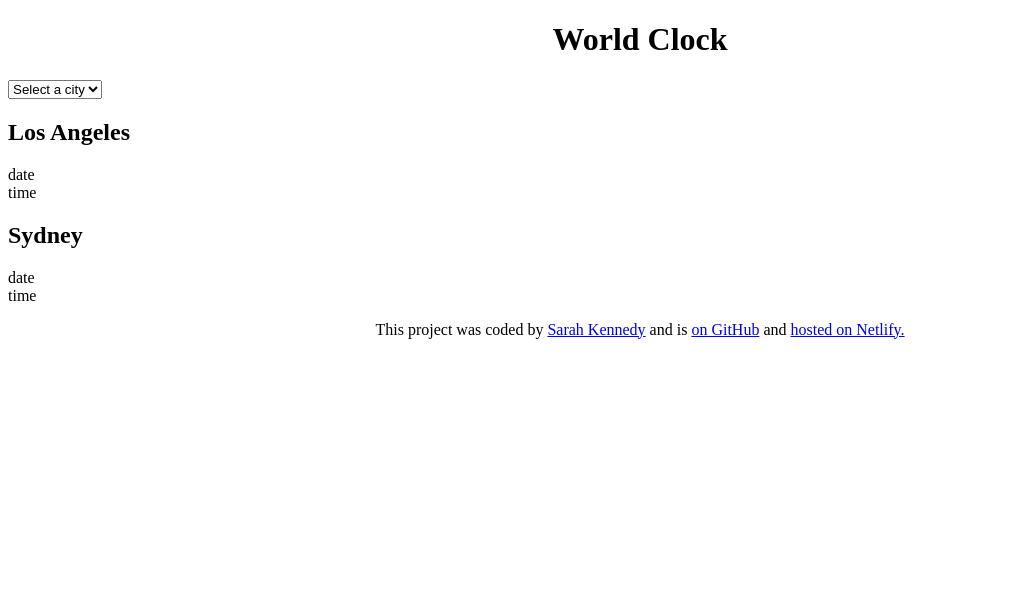
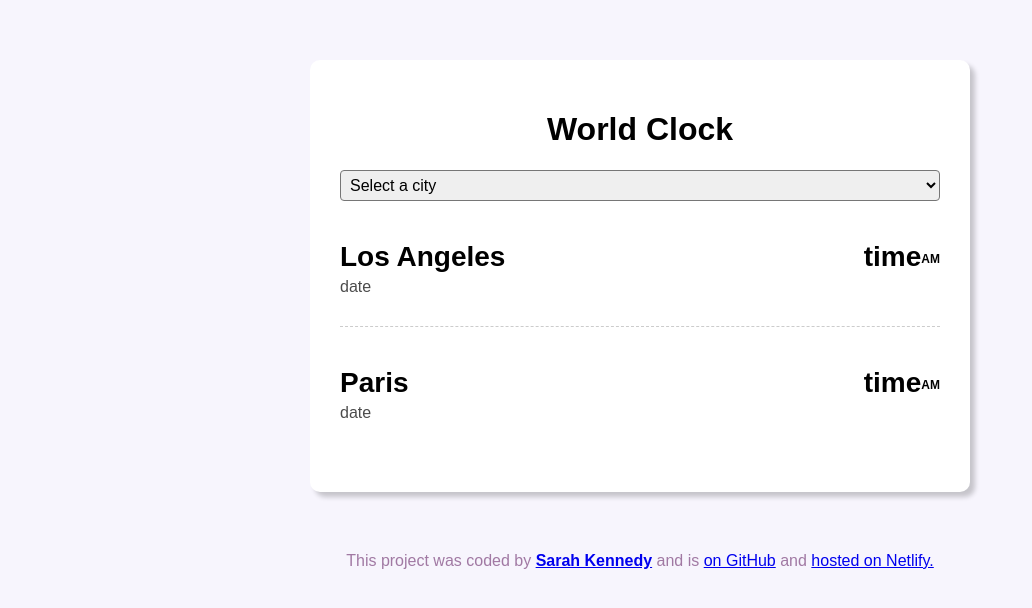
Before and after one commit to SKennedy4123/World-Clock-Kennedy, a plain HTML site: page index.html in a window 1280 px wide. Shown: the whole page, without its empty margins (0-1032 px from the left). Drawn offline with Linux system fonts and the light colour scheme.

Commit message:
Added style in css

```diff
--- a/index.html
+++ b/index.html
@@ -16,14 +16,18 @@
         <option value="">Auckland</option>
       </select>
       <div class="city">
-        <h2>Los Angeles</h2>
-        <div class="date">date</div>
-        <div class="time">time</div>
+        <div>
+          <h2>Los Angeles</h2>
+          <div class="date">date</div>
+        </div>
+        <div class="time">time<small>AM</small></div>
       </div>
       <div class="city">
-        <h2>Sydney</h2>
-        <div class="date">date</div>
-        <div class="time">time</div>
+        <div>
+          <h2>Paris</h2>
+          <div class="date">date</div>
+        </div>
+        <div class="time">time<small>AM</small></div>
       </div>
     </div>
 
@@ -31,7 +35,7 @@
       <p>
         This project was coded by
         <a href="https://github.com/SKennedy4123" target="_blank"
-          >Sarah Kennedy</a
+          ><strong>Sarah Kennedy</strong></a
         >
         and is
         <a
--- a/style/style.css
+++ b/style/style.css
@@ -1,7 +1,63 @@
+body {
+    background-color: #F7F5FD;
+    font-family: sans-serif;
+}
+
 h1 {
     text-align: center;
 }
 
+h2 {
+    margin: 0 0 5px;
+    font-size: 28px;
+}
+
+select {
+    display: block;
+    width: 100%;
+    border-radius: 4px;
+    padding: 5px;
+    font-size: 16px;
+}
+
+.container {
+    background-color: white;
+    max-width: 600px;
+    margin: 60px auto;
+    padding: 30px;
+    box-shadow: 5px 5px 5px rgba(0, 0, 0, 0.2);
+    border-radius: 10px;
+}
+
+.city {
+    display: flex;
+    margin: 10px 0;
+    padding: 30px 0;
+    justify-content: space-between;
+    border-bottom: 1px dashed rgba(0, 0, 0, 0.2);
+}
+
+.city:last-child {
+    border: none;
+}
+
+.date {
+    opacity: 0.7;
+}
+
+.time {
+    font-size: 28px;
+    font-weight: bold;
+}
+
+.time small {
+    font-size: 12px;
+    vertical-align: middle;
+    line-height: 36px;
+}
+
 footer {
     text-align: center;
+    font-size: 16px;
+    color: rgba(104, 38, 104, 0.6);
 }
```
